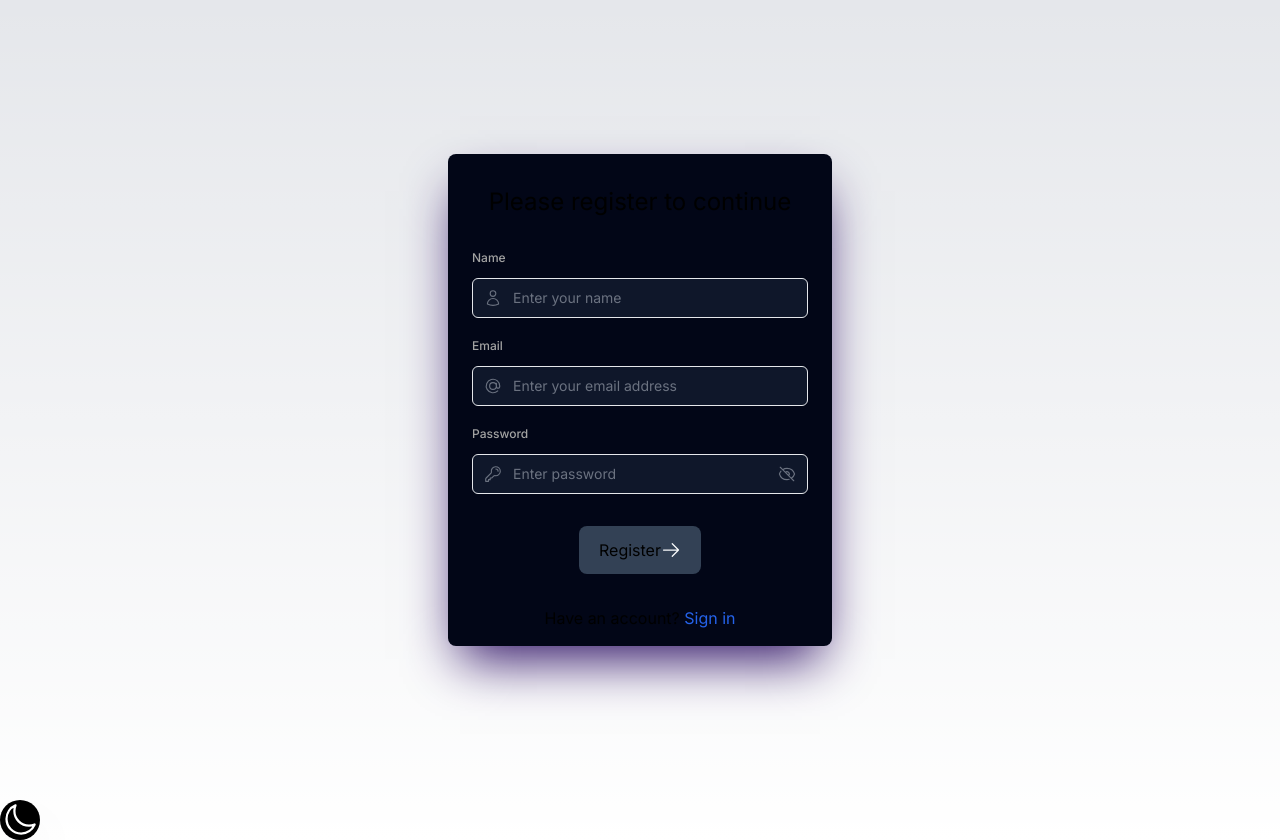
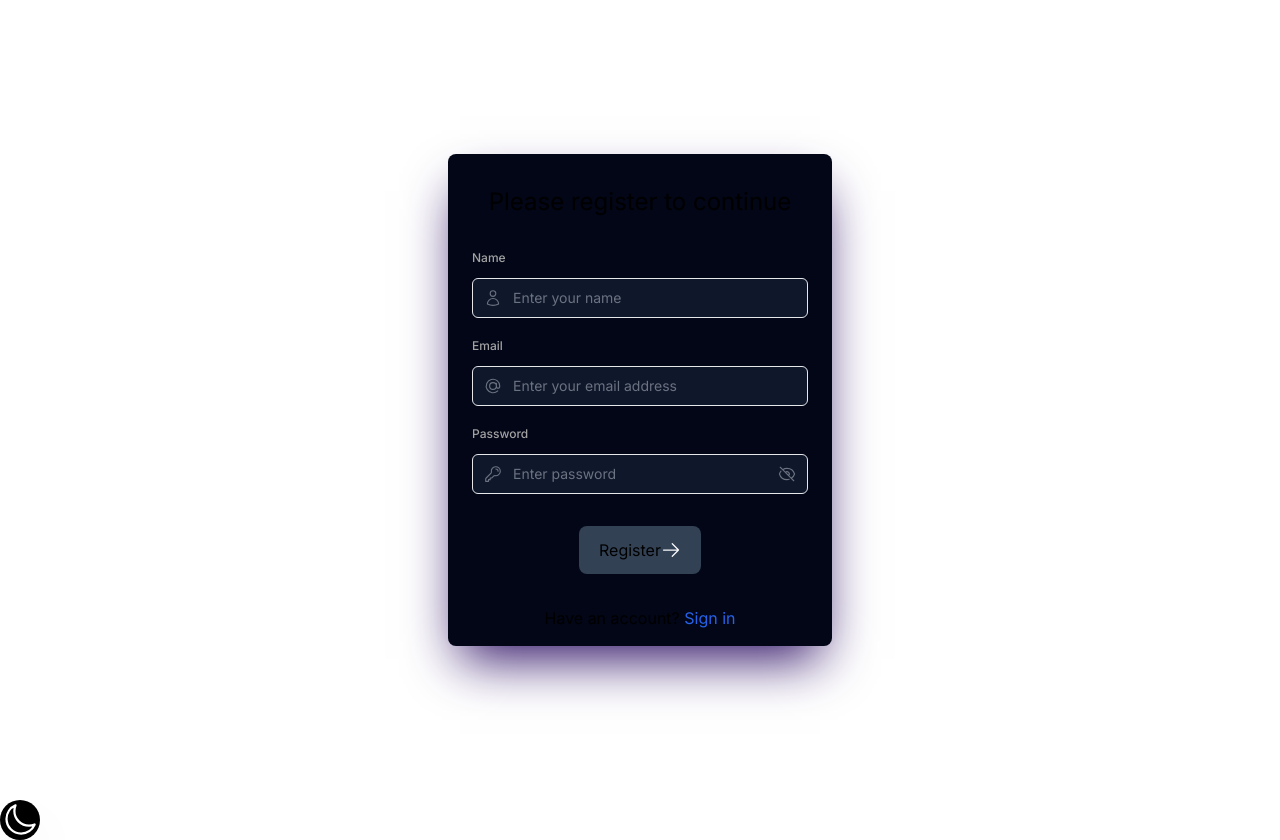
Before and after one commit to JoseDirazar/next-auth, a Next.js app: page /sign-up in a window 1280 px wide. Built offline with nearby package versions, Linux system fonts and the light colour scheme; no server answers.

Commit message:
dark mode working

```diff
--- a/app/globals.css
+++ b/app/globals.css
@@ -17,13 +17,7 @@
 }
 
 body {
-  color: rgb(var(--foreground-rgb));
-  background: linear-gradient(
-      to bottom,
-      transparent,
-      rgb(var(--background-end-rgb))
-    )
-    rgb(var(--background-start-rgb));
+  @apply h-screen w-screen
 }
 
 @layer utilities {
--- a/app/layout.tsx
+++ b/app/layout.tsx
@@ -19,7 +19,7 @@ export default function RootLayout({
 }>) {
   return (
     <html lang="en" suppressHydrationWarning>
-      <body className={`${inter.className} bg-gray-200 dark:bg-black`}>
+      <body className={`${inter.className} `}>
         <SessionProvider>
         <ThemeContextProvider>
           {children}
--- a/components/theme-switch.tsx
+++ b/components/theme-switch.tsx
@@ -17,7 +17,7 @@ const ThemeSwitch = () => {
   if (!isMounted) {
     return null;
   }
-
+console.log({setTheme, resolvedTheme})
   return (
     <div className="flex items-center gap-x-4">
       {resolvedTheme === "light" ? (
```
